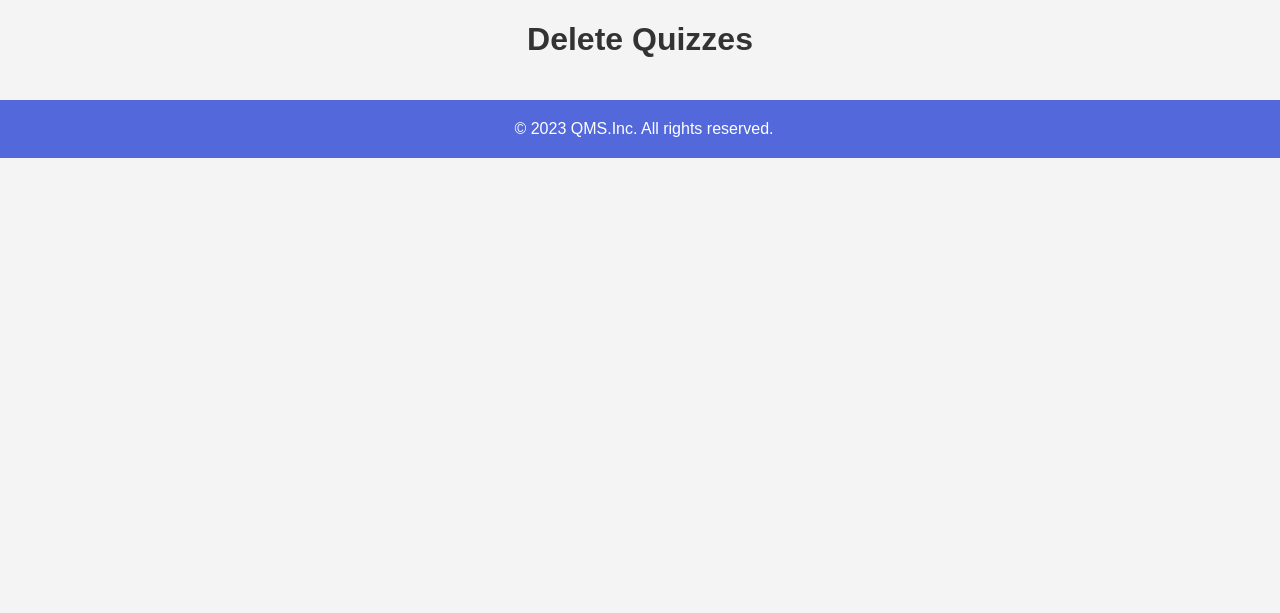
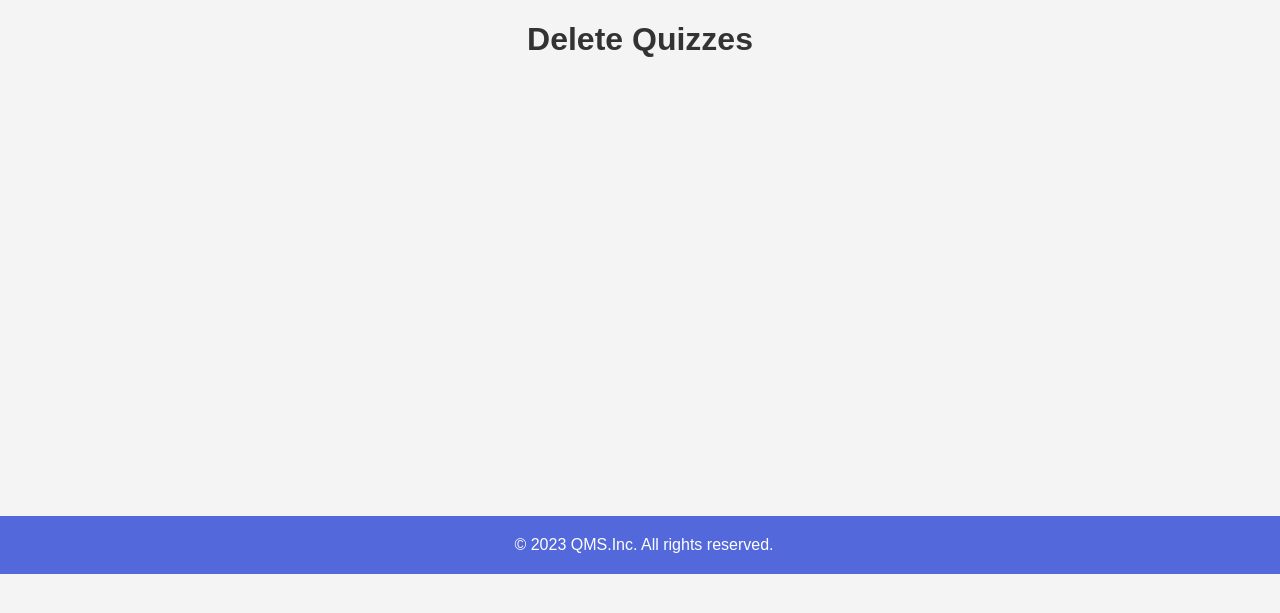
Before and after one commit to shubhamshetty/quiz-management-system, a Django app: template templates/delete_quiz.html in a window 1280 px wide. Shown: the part 65-678 px from the top of the page. Run offline with Django 3.2, Linux system fonts and the light colour scheme; the template is opened without the code that fills it, so the values that code supplies are empty.

Commit message:
css -> .content updated

```diff
--- a/static/styles.css
+++ b/static/styles.css
@@ -109,6 +109,7 @@ body {
 .content {
     padding: 10px;
     text-align: center;
+    min-height: 26em;
 }
 
 /*Login page*/
```
